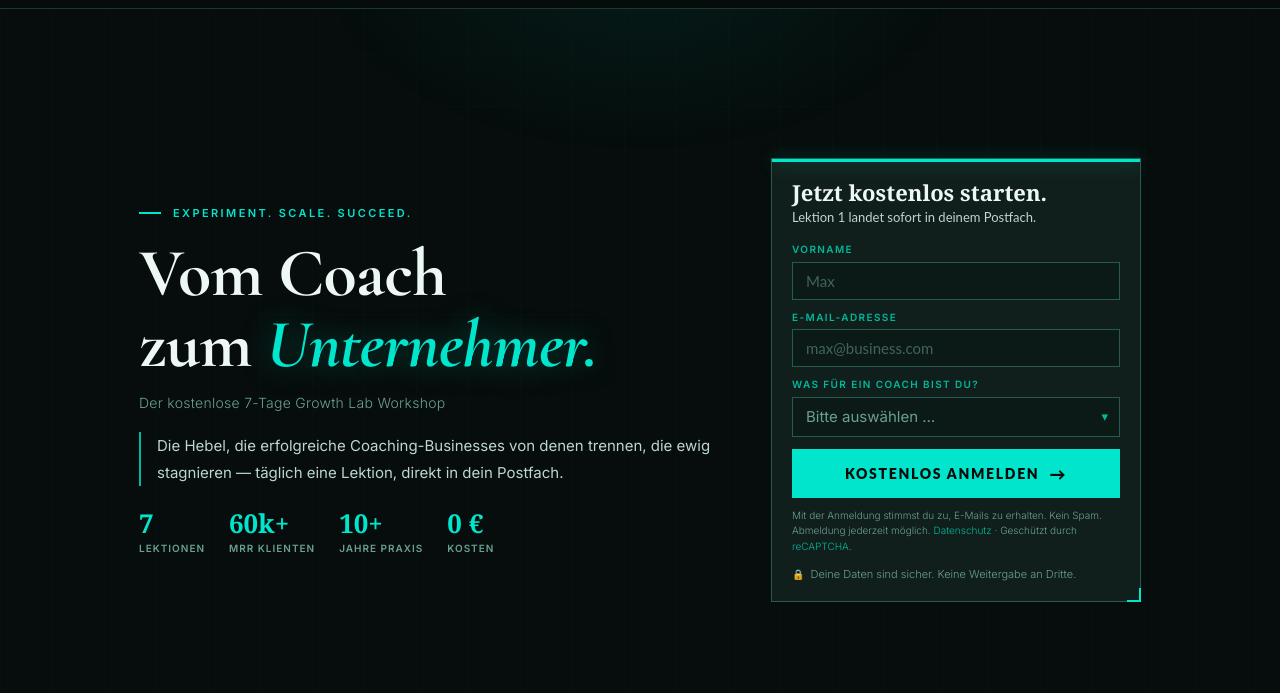
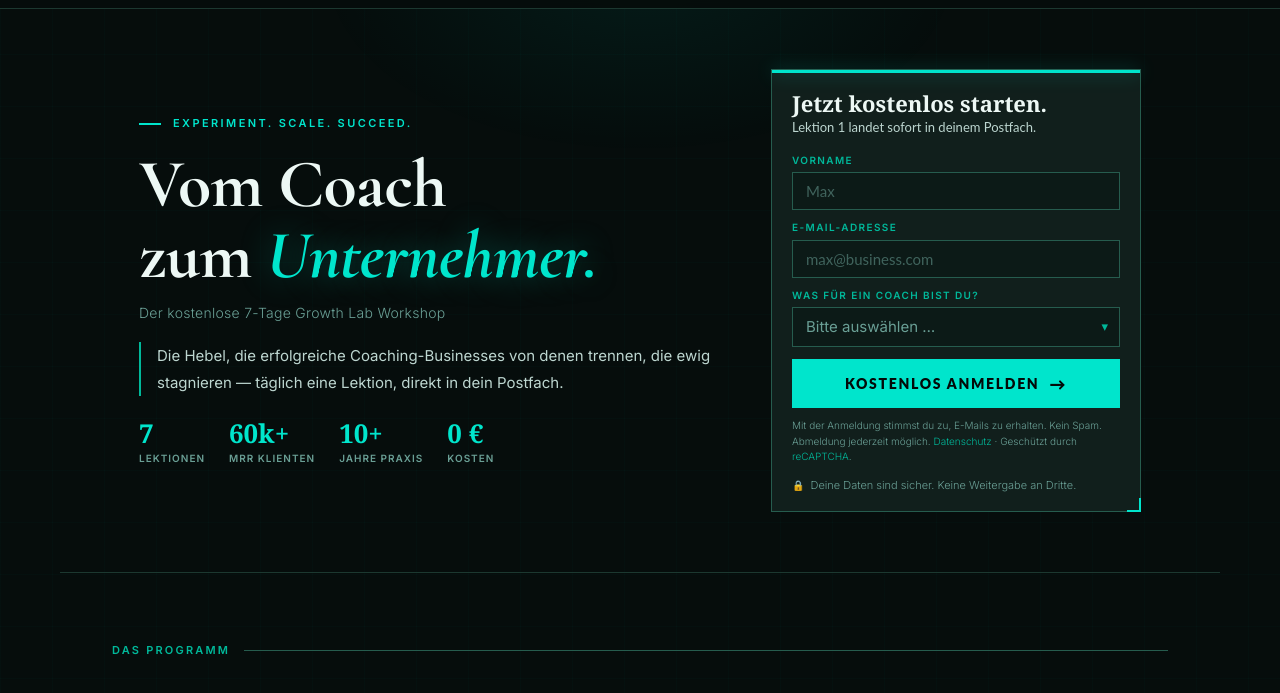
Before and after one commit to getgrowth86/7-Tage-Workshop, a website: page public/index.html in a window 1280 px wide. Shown: the part 50-743 px from the top of the page. Drawn offline with nearby package versions, Linux system fonts and the light colour scheme.

Commit message:
Update index.html

```diff
--- a/public/index.html
+++ b/public/index.html
@@ -109,11 +109,10 @@
         flex-direction: row;
         align-items: center;
         justify-content: center;
-        padding: 40px 52px;
+        padding: 60px 52px;
         gap: 52px;
         max-width: 1160px;
         margin: 0 auto;
-        min-height: calc(100vh - 58px);
       }
       .copy-col { flex: 1; max-width: 580px; }
       .form-col  { width: 370px; flex-shrink: 0; }
```
